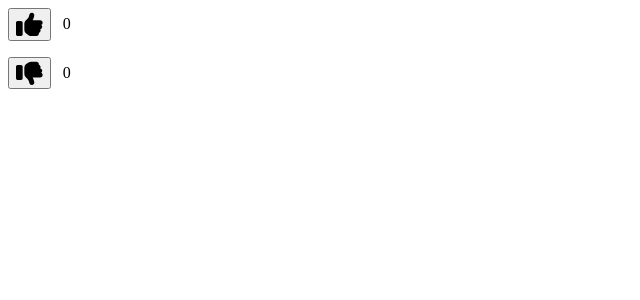
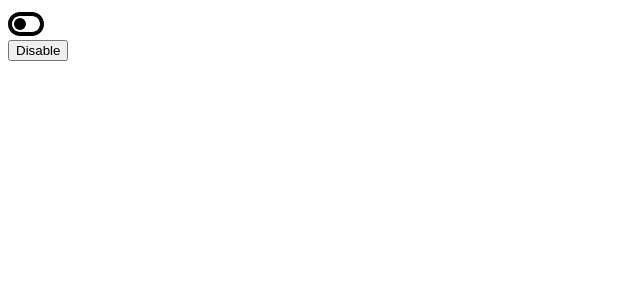
Before and after one commit to PraveenD-0/React, a React (Vite) app: page / in a window 1280 px wide. Shown: the top 300 px of the page, without its empty margins (0-640 px from the left). Built offline with nearby package versions, Linux system fonts and the light colour scheme.

Commit message:
more state with useReducer --enable toggle switch example

```diff
--- a/src/App.jsx
+++ b/src/App.jsx
@@ -1,24 +1,52 @@
+import { faToggleOff, faToggleOn } from '@fortawesome/free-solid-svg-icons';
+import { FontAwesomeIcon } from '@fortawesome/react-fontawesome';
+import React, { useReducer } from 'react';
 
-import { faThumbsDown, faThumbsUp } from '@fortawesome/free-solid-svg-icons';
-import { FontAwesomeIcon } from '@fortawesome/react-fontawesome';
-import React, { useState } from 'react';
+const initialState = {
+  isOn: false,
+  isDisabled: false
+}
+
+const reducer = (state, action) => {
+  switch (action.type) {
+    case 'TOGGLE':
+      return {
+        isOn: !state.isOn
+      }
+    case 'DISABLE':
+      return {
+        isDisabled: !state.isDisabled
+      }
+    default:
+      return state;
+  }
+}
 
 function App() {
 
-  const [like, setLike] = useState(0);
-  const [dislike, setDislike] = useState(0);
+  const [state, dispatch] = useReducer(reducer, initialState);
+
+  const toggleSwitch = () => {
+    if (!state.isDisabled) {
+      dispatch({type: 'TOGGLE'});
+    }
+  }
+
+  const toggleDisable = () => {
+    dispatch({type: 'DISABLE'});
+  }
 
   return (
     <div>
-      <div>
-        <button onClick={() => setLike(like + 1)}>{<FontAwesomeIcon icon={faThumbsUp} size='2xl'/>}</button>
-        &nbsp;&nbsp;&nbsp;<span>{ like }</span>
+      <div
+        onClick={toggleSwitch}
+      >
+        <FontAwesomeIcon icon={state.isOn ? faToggleOn : faToggleOff} size='2xl'/>
       </div>
-      <p></p>
-      <div>
-        <button onClick={() => setDislike(dislike + 1)}>{<FontAwesomeIcon icon={faThumbsDown} size='2xl'/>}</button>
-        &nbsp;&nbsp;&nbsp;<span>{dislike}</span>
-      </div>
+
+      <button onClick={toggleDisable}>
+        { state.isDisabled ? 'Enable' : 'Disable' }
+      </button>
     </div>
   )
 }
```
